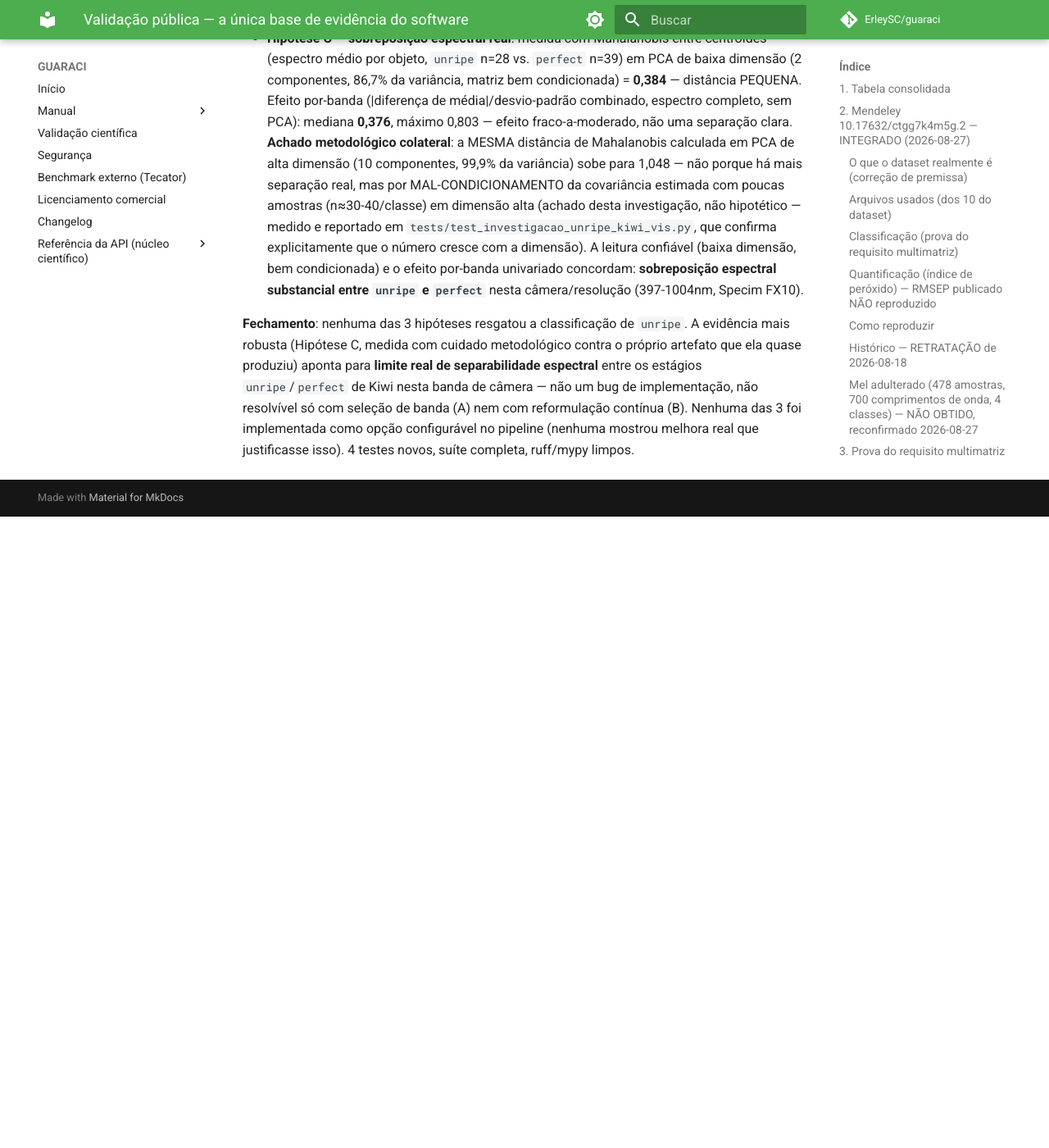
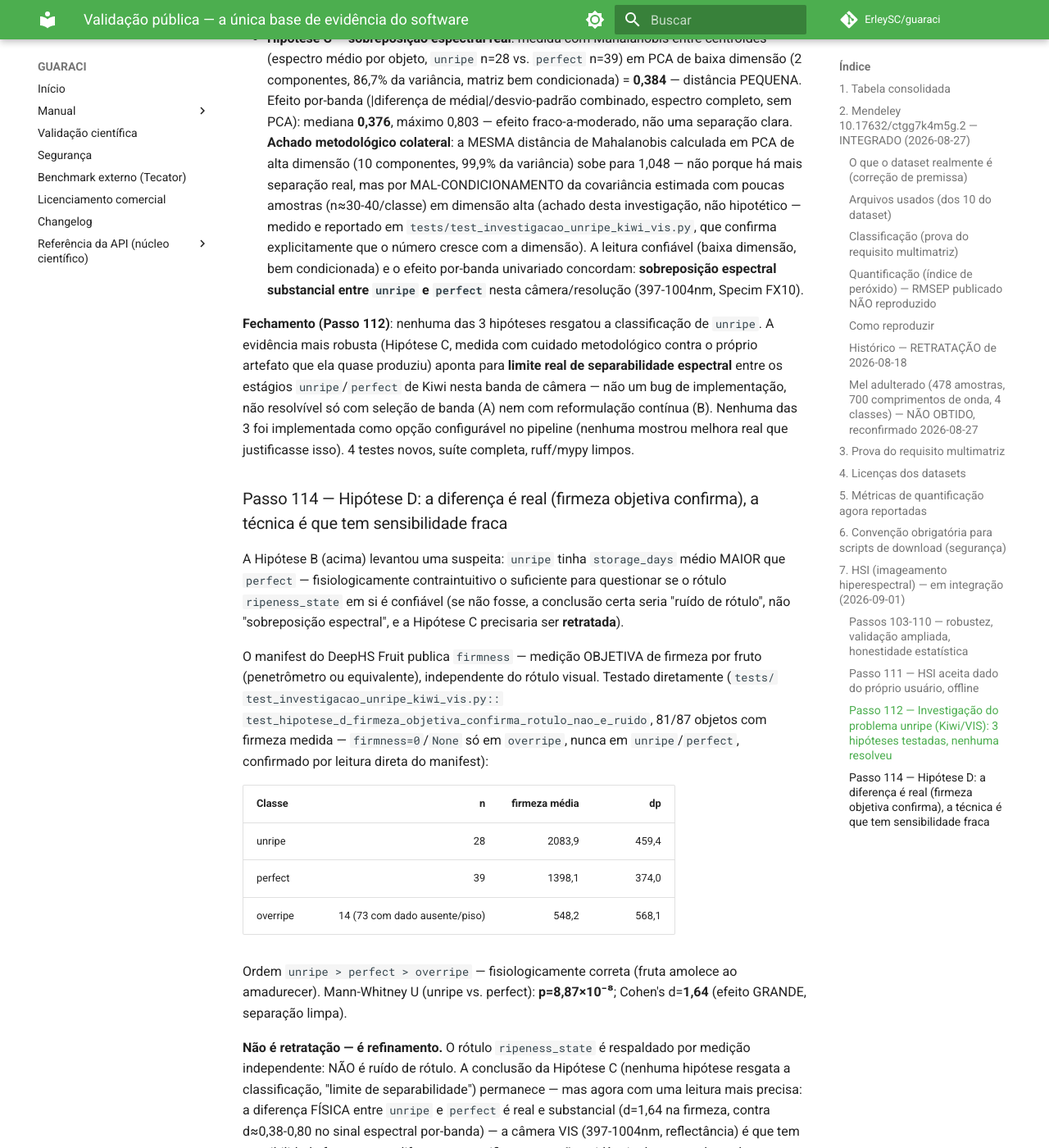
Before and after one commit to ErleySC/guaraci, an MkDocs documentation site: the page built from docs/VALIDACAO_PUBLICA.md, in a window 1280 px wide and 1400 px high, scrolled down 13893 px. Shown: the whole window at 82% size. Built offline with MkDocs 1.6.1 and Material for MkDocs 9.7.7, drawn with Linux system fonts in a browser that asks for light colours; comment, search, counter and statistics services are not loaded; before the commit the page ends 14523 px from its top, so only the background shows below that; some of the changed text lies outside the part shown.

Commit message:
test: Hipotese D -- firmeza objetiva confirma rotulo unripe, refina (nao retrata) Hipotese C (Passo 114)
Hipotese B (Passo 112) levantou suspeita de ruido de rotulo: unripe
tinha storage_days medio MAIOR que perfect, contraintuitivo. O
manifest do DeepHS Fruit publica firmness (medicao objetiva por fruto)
-- testado se o rotulo ripeness_state concorda com ela.

Achado: concorda fortemente. unripe (n=28, media=2083,9) > perfect
(n=39, media=1398,1) > overripe -- ordem fisiologicamente correta.
Mann-Whitney unripe-vs-perfect p=8,87e-08, Cohen's d=1,64 (efeito
grande). NAO e' ruido de rotulo -- retratacao da Hipotese C NAO e'
necessaria.

E' refinamento: a diferenca fisica entre unripe/perfect e' real e
substancial (d=1,64 na firmeza), mas a camera VIS (397-1004nm) tem
sensibilidade fraca a ela especificamente (d~0,38-0,80 no sinal
espectral por-banda) -- limite da TECNICA pra' essa distincao, nao
evidencia de indistinguibilidade fisica nem de rotulo nao confiavel.

docs/VALIDACAO_PUBLICA.md secao 7 e docs/PROGRESSO.md atualizados.
Suite completa, ruff/mypy limpos.

Co-Authored-By: Claude Sonnet 5 <noreply@anthropic.com>

```diff
--- a/docs/PROGRESSO.md
+++ b/docs/PROGRESSO.md
@@ -1,3 +1,34 @@
+# PROGRESSO — Passo 114 (2026-09-03)
+
+## Passo 113 — Push
+
+`git push origin master` -- confirmado (`d53f39b..70c686c`), sincronizado
+com `origin/master`.
+
+## Passo 114 — Hipótese D: firmeza objetiva confirma o rótulo, não é ruído
+
+Motivada por um achado da Hipótese B (Passo 112): `unripe` tinha
+`storage_days` médio MAIOR que `perfect`, contraintuitivo o bastante
+pra' suspeitar de ruído de rótulo (o que exigiria retratar a Hipótese
+C). Verificado: o manifest do DeepHS Fruit publica `firmness` (medição
+objetiva por fruto). Testado em `tests/
+test_investigacao_unripe_kiwi_vis.py::
+test_hipotese_d_firmeza_objetiva_confirma_rotulo_nao_e_ruido`:
+`unripe` (n=28, média=2083,9) > `perfect` (n=39, média=1398,1) >
+`overripe` — ordem fisiologicamente correta. Mann-Whitney unripe vs.
+perfect: p=8,87×10⁻⁸, Cohen's d=1,64 (efeito grande).
+
+**Não é retratação, é refinamento** (registrado explicitamente em
+`docs/VALIDACAO_PUBLICA.md` §7, Passo 114): o rótulo é confiável
+(respaldado por medição independente), a conclusão da Hipótese C
+("nenhuma hipótese resgata a classificação") permanece — mas agora com
+leitura mais precisa: a diferença física é real e substancial (d=1,64
+na firmeza vs. d≈0,38-0,80 no sinal espectral), a câmera VIS é que tem
+sensibilidade fraca a ela especificamente. Suíte completa, ruff/mypy
+limpos, commit, push.
+
+---
+
 # PROGRESSO — Passo 112 (2026-09-02)
 
 ## Passo 112 — Investigação do `unripe` (Kiwi/VIS): 3 hipóteses, nenhuma resolveu
--- a/docs/VALIDACAO_PUBLICA.md
+++ b/docs/VALIDACAO_PUBLICA.md
@@ -560,12 +560,56 @@ reprodutível em `tests/test_investigacao_unripe_kiwi_vis.py`, requer
   entre `unripe` e `perfect`** nesta câmera/resolução (397-1004nm,
   Specim FX10).
 
-**Fechamento**: nenhuma das 3 hipóteses resgatou a classificação de
-`unripe`. A evidência mais robusta (Hipótese C, medida com cuidado
-metodológico contra o próprio artefato que ela quase produziu) aponta
-para **limite real de separabilidade espectral** entre os estágios
-`unripe`/`perfect` de Kiwi nesta banda de câmera — não um bug de
-implementação, não resolvível só com seleção de banda (A) nem com
-reformulação contínua (B). Nenhuma das 3 foi implementada como opção
-configurável no pipeline (nenhuma mostrou melhora real que justificasse
-isso). 4 testes novos, suíte completa, ruff/mypy limpos.
+**Fechamento (Passo 112)**: nenhuma das 3 hipóteses resgatou a
+classificação de `unripe`. A evidência mais robusta (Hipótese C, medida
+com cuidado metodológico contra o próprio artefato que ela quase
+produziu) aponta para **limite real de separabilidade espectral** entre
+os estágios `unripe`/`perfect` de Kiwi nesta banda de câmera — não um
+bug de implementação, não resolvível só com seleção de banda (A) nem
+com reformulação contínua (B). Nenhuma das 3 foi implementada como
+opção configurável no pipeline (nenhuma mostrou melhora real que
+justificasse isso). 4 testes novos, suíte completa, ruff/mypy limpos.
+
+### Passo 114 — Hipótese D: a diferença é real (firmeza objetiva confirma), a técnica é que tem sensibilidade fraca
+
+A Hipótese B (acima) levantou uma suspeita: `unripe` tinha
+`storage_days` médio MAIOR que `perfect` — fisiologicamente
+contraintuitivo o suficiente para questionar se o rótulo `ripeness_state`
+em si é confiável (se não fosse, a conclusão certa seria "ruído de
+rótulo", não "sobreposição espectral", e a Hipótese C precisaria ser
+**retratada**).
+
+O manifest do DeepHS Fruit publica `firmness` — medição OBJETIVA de
+firmeza por fruto (penetrômetro ou equivalente), independente do
+rótulo visual. Testado diretamente (`tests/
+test_investigacao_unripe_kiwi_vis.py::
+test_hipotese_d_firmeza_objetiva_confirma_rotulo_nao_e_ruido`, 81/87
+objetos com firmeza medida — `firmness=0`/`None` só em `overripe`,
+nunca em `unripe`/`perfect`, confirmado por leitura direta do
+manifest):
+
+| Classe | n | firmeza média | dp |
+|---|---:|---:|---:|
+| unripe | 28 | 2083,9 | 459,4 |
+| perfect | 39 | 1398,1 | 374,0 |
+| overripe | 14 (73 com dado ausente/piso) | 548,2 | 568,1 |
+
+Ordem `unripe > perfect > overripe` — fisiologicamente correta (fruta
+amolece ao amadurecer). Mann-Whitney U (unripe vs. perfect):
+**p=8,87×10⁻⁸**; Cohen's d=**1,64** (efeito GRANDE, separação limpa).
+
+**Não é retratação — é refinamento.** O rótulo `ripeness_state` é
+respaldado por medição independente: NÃO é ruído de rótulo. A
+conclusão da Hipótese C (nenhuma hipótese resgata a classificação,
+"limite de separabilidade") permanece — mas agora com uma leitura mais
+precisa: a diferença FÍSICA entre `unripe` e `perfect` é real e
+substancial (d=1,64 na firmeza, contra d≈0,38-0,80 no sinal espectral
+por-banda) — a câmera VIS (397-1004nm, reflectância) é que tem
+sensibilidade fraca a essa diferença especificamente, não evidência de
+que as duas classes sejam fisicamente indistinguíveis em geral. Um
+sensor de textura/firmeza (ou NIR com penetração diferente) poderia, em
+princípio, separar melhor — questão em aberto, fora do escopo desta
+investigação (que cobriu as 3 hipóteses pedidas + a 4ª motivada pelo
+próprio achado da B).
+
+Suíte completa, ruff/mypy limpos.
```
Also changed, not shown: 1 other file.
